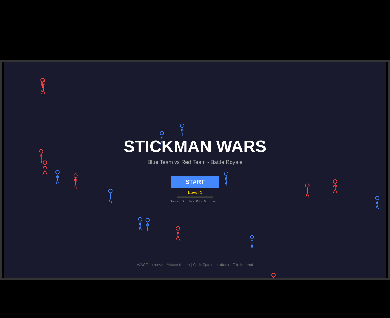
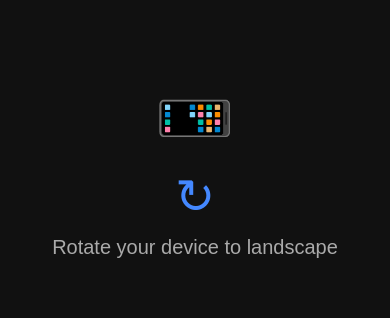
Before and after one commit to evan-bb/stickman-wars, a website: page index.html in a window 390 px wide. Shown: the part 252-570 px from the top of the page. Drawn offline with Linux system fonts and the light colour scheme.

Commit message:
fix: show rotate-to-landscape overlay on mobile portrait mode

```diff
--- a/index.html
+++ b/index.html
@@ -29,15 +29,51 @@
             border: 2px solid #333;
             cursor: crosshair;
             image-rendering: pixelated;
-            width: 100vw;
-            height: 100vh;
-            height: 100dvh;
-            object-fit: contain;
+        }
+        #rotateOverlay {
+            display: none;
+            position: fixed;
+            inset: 0;
+            background: #111;
+            z-index: 9999;
+            justify-content: center;
+            align-items: center;
+            flex-direction: column;
+        }
+        .rotate-content {
+            text-align: center;
+            color: #fff;
+            font-family: Arial, sans-serif;
+        }
+        .rotate-icon {
+            font-size: 64px;
+            transform: rotate(90deg);
+            display: inline-block;
+        }
+        .rotate-arrow {
+            font-size: 48px;
+            color: #4488FF;
+            margin: 12px 0;
+        }
+        .rotate-content p {
+            font-size: 20px;
+            color: #aaa;
+        }
+        @media (orientation: portrait) and (max-width: 900px) {
+            #rotateOverlay { display: flex; }
+            canvas { display: none; }
         }
     </style>
 </head>
 <body>
     <canvas id="gameCanvas"></canvas>
+    <div id="rotateOverlay">
+        <div class="rotate-content">
+            <div class="rotate-icon">&#x1F4F1;</div>
+            <div class="rotate-arrow">&#x21BB;</div>
+            <p>Rotate your device to landscape</p>
+        </div>
+    </div>
 
     <!-- Scripts loaded in dependency order -->
     <script src="js/constants.js"></script>
```
